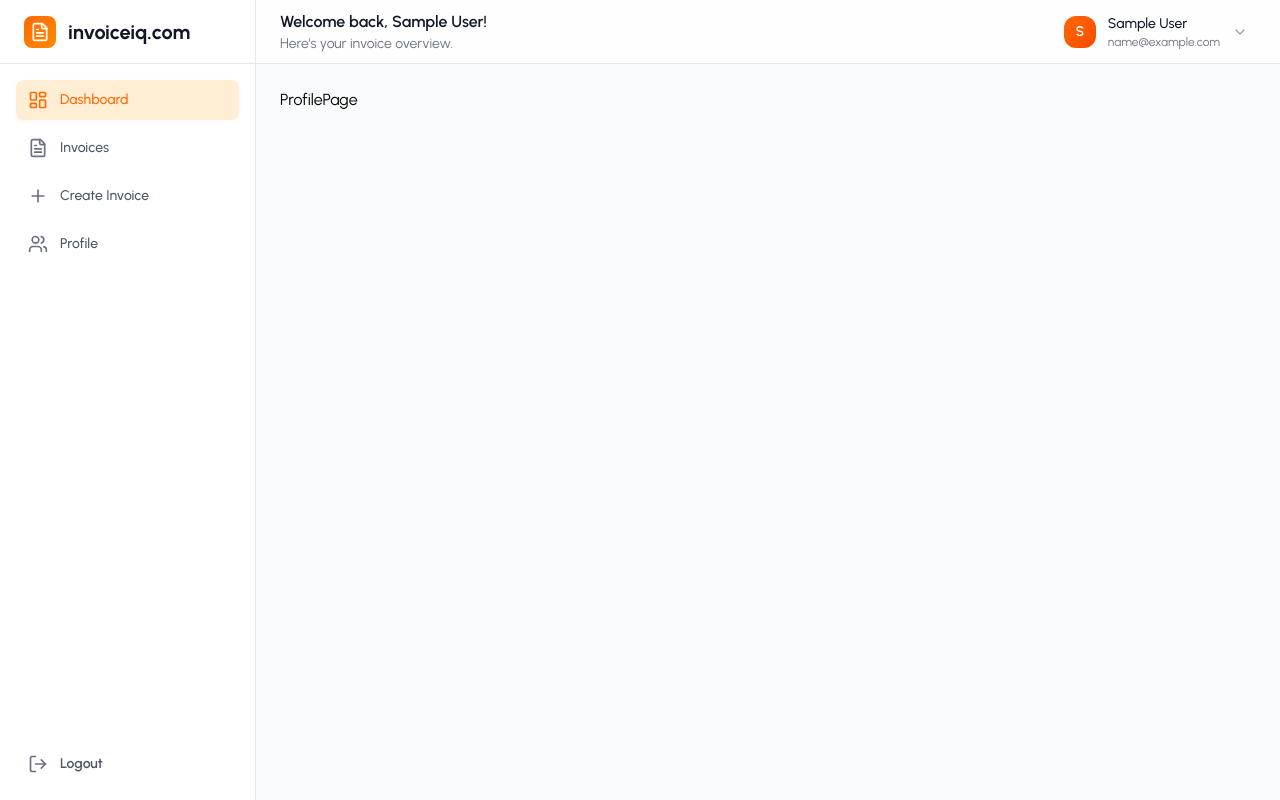
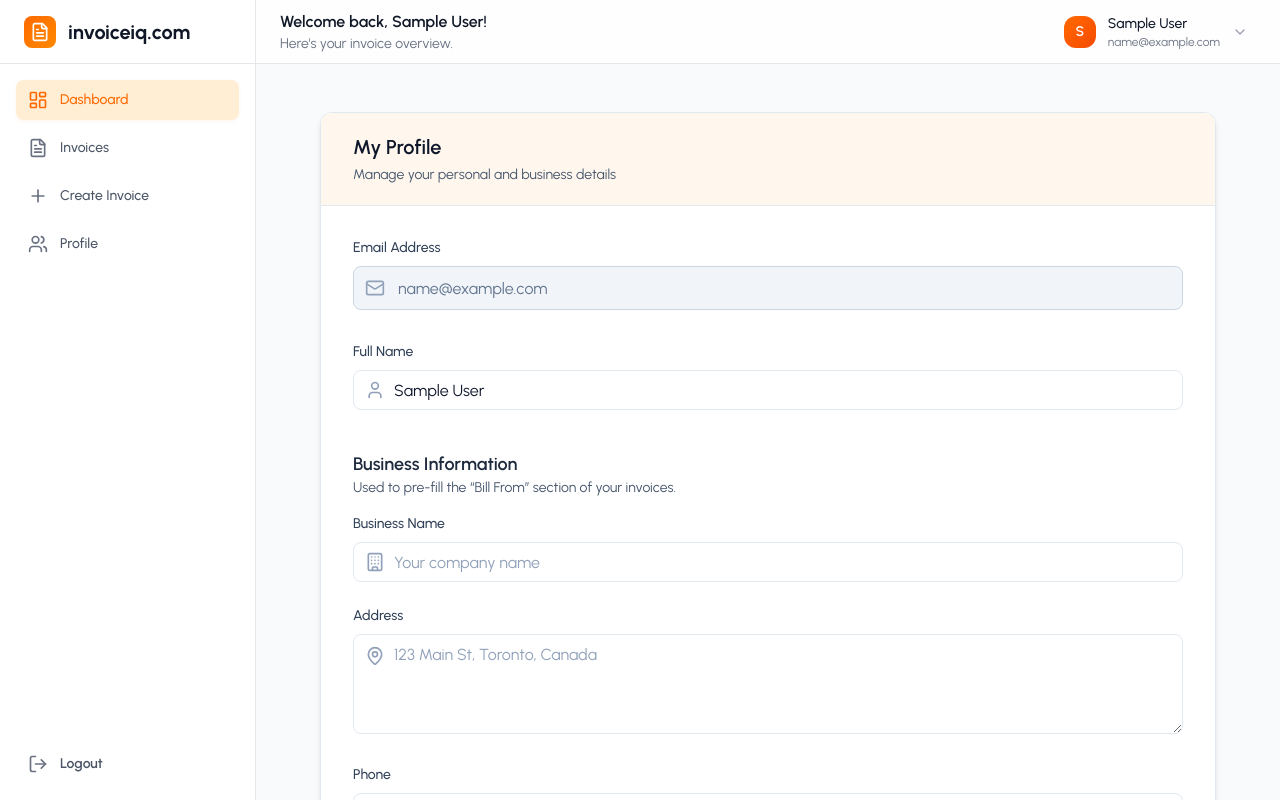
Before and after one commit to utsavpatel562/ai-invoice-generator, a React (Vite) app in the folder frontend/invoice-generator/: page /profile in a window 1280 px wide. Built offline with nearby package versions, Linux system fonts and the light colour scheme; sample sign-in values are in the browser's storage.

Commit message:
Implement user profile update functionality
Added profile management functionality including user data retrieval and update capabilities.

```diff
--- a/frontend/invoice-generator/src/pages/Profile/ProfilePage.jsx
+++ b/frontend/invoice-generator/src/pages/Profile/ProfilePage.jsx
@@ -1,5 +1,161 @@
+import { useAuth } from "../../context/AuthContext";
+import { Loader2, User, Mail, Building, Phone, MapPin } from "lucide-react";
+import axiosInstance from "../../utils/axiosInstance";
+import { API_PATHS } from "../../utils/apiPaths";
+import toast from "react-hot-toast";
+import InputField from "../../components/ui/InputField";
+import TextareaField from "../../components/ui/TextareaField";
+import { useEffect, useState } from "react";
+
 const ProfilePage = () => {
-  return <div>ProfilePage</div>;
+  const { user, loading, updateUser } = useAuth();
+  const [isUpdating, setIsUpdating] = useState(false);
+  const [formData, setFormData] = useState({
+    name: "",
+    businessName: "",
+    address: "",
+    phone: "",
+  });
+
+  useEffect(() => {
+    if (user) {
+      setFormData({
+        name: user.name || "",
+        businessName: user.businessName || "",
+        address: user.address || "",
+        phone: user.phone || "",
+      });
+    }
+  }, [user]);
+
+  const handleInputChange = (e) => {
+    const { name, value } = e.target;
+    setFormData((prev) => ({ ...prev, [name]: value }));
+  };
+
+  const handleUpdateProfile = async (e) => {
+    e.preventDefault();
+    setIsUpdating(true);
+    try {
+      const response = await axiosInstance.put(
+        API_PATHS.AUTH.UPDATE_PROFILE,
+        formData
+      );
+      updateUser(response.data);
+      toast.success("Profile updated successfully");
+    } catch (error) {
+      toast.error("Failed to update profile.");
+      console.error(error);
+    } finally {
+      setIsUpdating(false);
+    }
+  };
+
+  if (loading) {
+    return (
+      <div className="flex justify-center items-center h-[300px]">
+        <Loader2 className="w-8 h-8 animate-spin text-primary" />
+      </div>
+    );
+  }
+
+  return (
+    <div className="max-w-4xl mx-auto bg-white border border-slate-200 rounded-xl shadow-md overflow-hidden mt-6">
+      {/* Header */}
+      <div className="px-8 py-5 border-b border-slate-200 bg-linear-to-r from-orange-50 to-orange-50">
+        <h3 className="text-xl font-semibold text-slate-900">My Profile</h3>
+        <p className="text-sm text-slate-600 mt-1">
+          Manage your personal and business details
+        </p>
+      </div>
+
+      <form onSubmit={handleUpdateProfile}>
+        <div className="p-8 space-y-8">
+          {/* Email */}
+          <div>
+            <label className="block text-sm font-medium text-slate-700 mb-2">
+              Email Address
+            </label>
+            <div className="relative">
+              <div className="absolute inset-y-0 left-0 pl-3 flex items-center pointer-events-none">
+                <Mail className="w-5 h-5 text-slate-400" />
+              </div>
+              <input
+                type="email"
+                readOnly
+                value={user?.email || ""}
+                disabled
+                className="w-full h-11 pl-11 pr-3 border border-slate-300 rounded-lg bg-slate-100 text-slate-500 disabled:cursor-not-allowed"
+              />
+            </div>
+          </div>
+
+          {/* Full Name */}
+          <InputField
+            label="Full Name"
+            name="name"
+            icon={User}
+            type="text"
+            value={formData.name}
+            onChange={handleInputChange}
+            placeholder="Enter your full name"
+          />
+
+          {/* Business Info */}
+          <div className="pt-2">
+            <h4 className="text-lg font-semibold text-slate-800">
+              Business Information
+            </h4>
+            <p className="text-sm text-slate-600 mb-4">
+              Used to pre-fill the “Bill From” section of your invoices.
+            </p>
+
+            <div className="space-y-6">
+              <InputField
+                label="Business Name"
+                name="businessName"
+                icon={Building}
+                value={formData.businessName}
+                onChange={handleInputChange}
+                placeholder="Your company name"
+              />
+
+              <TextareaField
+                label="Address"
+                name="address"
+                icon={MapPin}
+                value={formData.address}
+                onChange={handleInputChange}
+                placeholder="123 Main St, Toronto, Canada"
+              />
+
+              <InputField
+                label="Phone"
+                name="phone"
+                type="tel"
+                icon={Phone}
+                value={formData.phone}
+                onChange={handleInputChange}
+                placeholder="437-991-6784"
+              />
+            </div>
+          </div>
+        </div>
+
+        {/* Footer */}
+        <div className="px-8 py-4 bg-slate-50 border-t border-slate-200 flex justify-end">
+          <button
+            type="submit"
+            disabled={isUpdating}
+            className="px-6 py-2.5 text-white bg-orange-500 hover:bg-orange-600 cursor-pointer rounded-lg text-sm font-medium flex items-center gap-2 disabled:opacity-70 disabled:cursor-not-allowed transition-all shadow-sm"
+          >
+            {isUpdating && <Loader2 className="w-4 h-4 mr-2 animate-spin" />}
+            {isUpdating ? "Saving..." : "Save Changes"}
+          </button>
+        </div>
+      </form>
+    </div>
+  );
 };
 
 export default ProfilePage;
```
